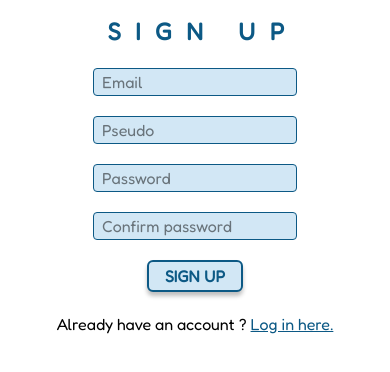
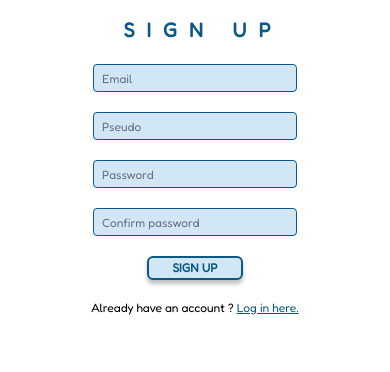
Before and after one commit to WildCodeSchool/2024-12-orleans-cda-project3-team-a, a React (Vite) app in the folder packages/frontend/web/: page /signup in a window 390 px wide. Shown: the top 372 px of the page. Built offline with nearby package versions, Linux system fonts and the light colour scheme; no server answers.

Commit message:
update size of text for mobile and desktop

```diff
--- a/packages/frontend/web/src/pages/login.tsx
+++ b/packages/frontend/web/src/pages/login.tsx
@@ -44,9 +44,9 @@ export default function Login() {
         event.preventDefault();
         await login();
       }}
-      className='flex flex-col items-center justify-center gap-5 p-4'
+      className='flex flex-col items-center justify-center gap-5 p-4 text-xs md:text-base'
     >
-      <h2 className='text-secondary-blue pl-4 text-2xl font-extrabold tracking-[0.6em]'>
+      <h2 className='text-secondary-blue pl-4 text-xl font-extrabold tracking-[0.6em] md:text-2xl'>
         {'LOG IN'}
       </h2>
       <InputBlue
--- a/packages/frontend/web/src/pages/sign-up.tsx
+++ b/packages/frontend/web/src/pages/sign-up.tsx
@@ -46,9 +46,9 @@ export default function SignUp() {
         event.preventDefault();
         await signUp();
       }}
-      className='flex flex-col items-center justify-center gap-5 p-4'
+      className='flex flex-col items-center justify-center gap-5 p-4 text-xs md:text-base'
     >
-      <h2 className='text-secondary-blue pl-4 text-2xl font-extrabold tracking-[0.6em]'>
+      <h2 className='text-secondary-blue pl-4 text-xl font-extrabold tracking-[0.6em] md:text-2xl'>
         {'SIGN UP'}
       </h2>
       <InputBlue
```
